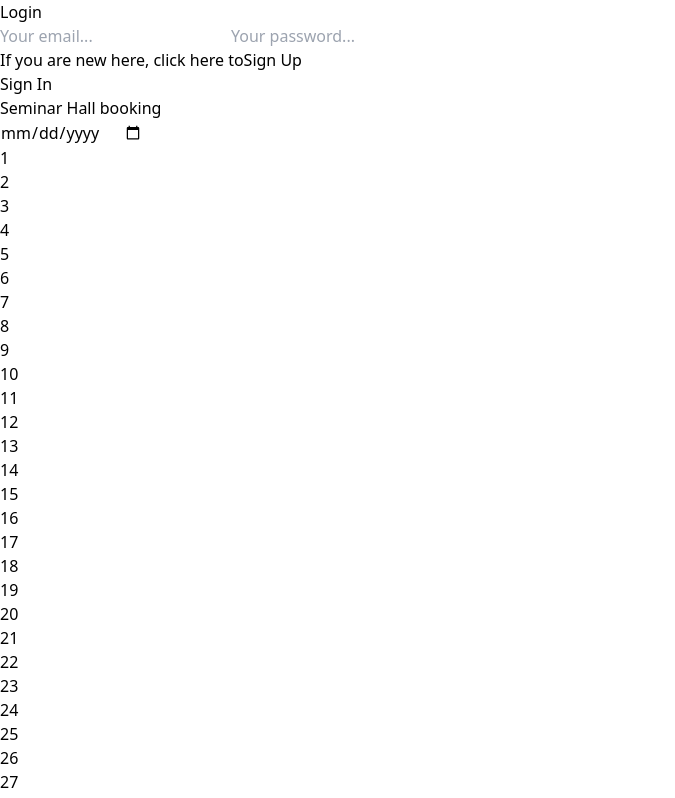
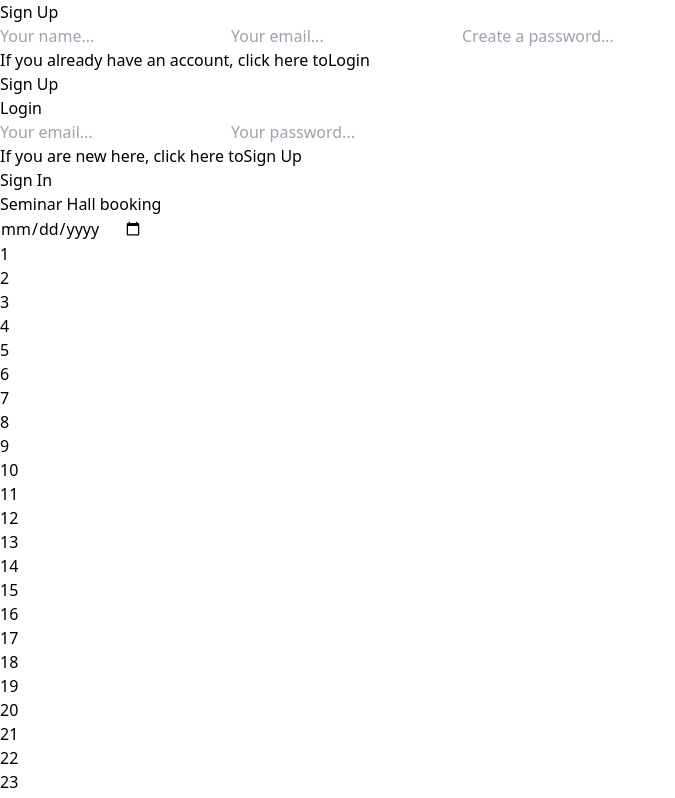
Before and after one commit to ajmal1722/react-seminar-hall-booking-app, a React (Vite) app: page / in a window 1280 px wide. Shown: the top 798 px of the page, without its empty margins (0-675 px from the left). Built offline with nearby package versions, Linux system fonts and the light colour scheme.

Commit message:
signup page create

```diff
--- a/src/App.jsx
+++ b/src/App.jsx
@@ -2,11 +2,13 @@ import './App.css'
 import Date from './components/Date'
 import Seats from './components/Seats'
 import Login from './components/Login'
+import SignUp from './components/SignUp'
 
 function App() {
 
   return (
     <>
+      <SignUp/>
       <Login/>
       <Date/>
       <Seats/>
--- /dev/null
+++ b/src/components/SignUp.jsx
@@ -0,0 +1,45 @@
+import React from 'react'
+
+const SignUp = () => {
+    return (
+        <div className='flex items-center justify-center h-screen'>
+            <div className="border border-yellow-400 rounded-lg lg:w-1/4 md:w-1/2 w-full m-4 p-6 text-center">
+                <h1 className='text-2xl font-semibold mb-8 mt-2'>Sign Up</h1>
+                <form action="">
+                    <input
+                        name='name'
+                        id='name'
+                        type="text"
+                        className='px-4 py-2 border border-gray-300 rounded-lg w-full mb-4 '
+                        placeholder='Your name...'
+                    />
+                    <input
+                        name='email'
+                        id='email'
+                        type="text"
+                        className='px-4 py-2 border border-gray-300 rounded-lg w-full mb-4 '
+                        placeholder='Your email...'
+                    />
+                    <input
+                        name='password'
+                        id='password'
+                        type="password"
+                        className='px-4 py-2 border border-gray-300 rounded-lg w-full mb-2'
+                        placeholder='Create a password...'
+                    />
+                    <p className='text-sm mb-6'>
+                        If you already have an account, click here to
+                        <button type='button' className='px-1 text-blue-700 font-semibold hover:text-blue-900'>
+                            Login
+                        </button>
+                    </p>
+                    <button type='submit' className="bg-green-500 text-white font-semibold w-28 py-2 cursor-pointer rounded-xl hover:bg-green-600">
+                        Sign Up
+                    </button>
+                </form>
+            </div>
+        </div>
+    )
+}
+
+export default SignUp
```
